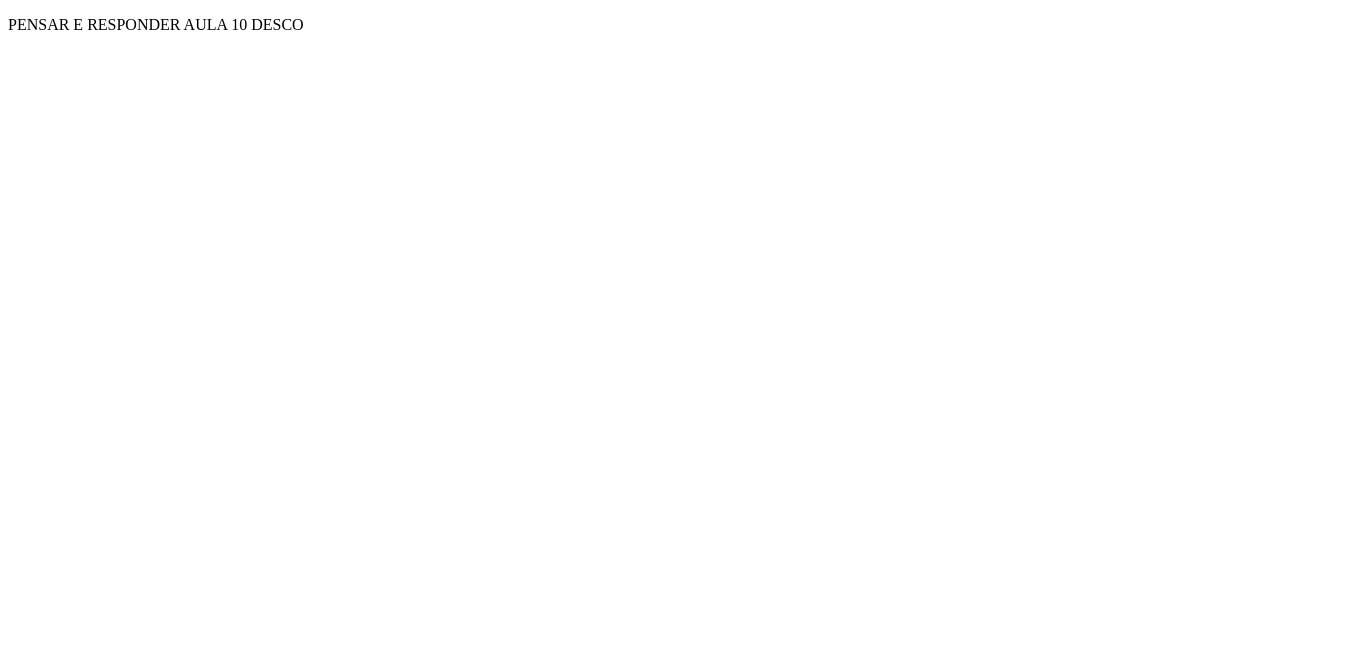
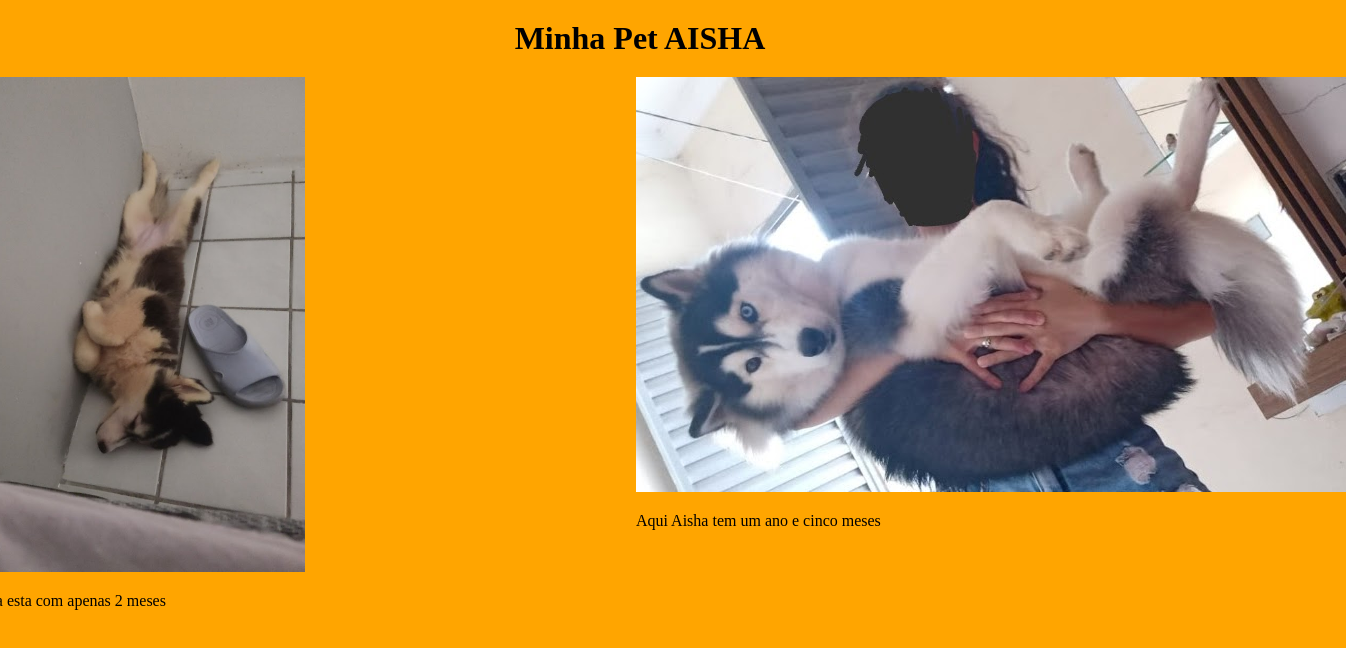
Before and after one commit to RBergg/P-R-AULA-10-DESCO, a plain HTML site: page index.html in a window 1280 px wide. Shown: the whole page, 1346 px wide, since content can reach past the window. Drawn offline with Linux system fonts and the light colour scheme.

Commit message:
Commit final

```diff
--- a/index.html
+++ b/index.html
@@ -1,9 +1,20 @@
 <!DOCTYPE html>
 <head>
     <title>Atividade Prática</title>
+    <link rel="stylesheet" href="style.css">
 </head>
 <body>
-    <p>PENSAR E RESPONDER AULA 10 DESCO</p>
+    <h1>Minha Pet AISHA</h1>
+    <div class="container">
+        <div>
+            <img class="AISHA2MESES" src="imagens/Aisha Filhote 2 meses.jpg" alt="AISHA2MESES">
+            <p>Aqui aisha esta com apenas 2 meses</p>
+        </div>
 
+        <div class="AISHAADULTA">
+            <img src="imagens/AISHA ADULTA 1 ano e 5 meses.jpg" alt="">
+            <p>Aqui Aisha tem um ano e cinco meses</p>
+        </div>
+    </div>
 </body>
 </html>
--- /dev/null
+++ b/style.css
@@ -0,0 +1,18 @@
+.container {
+    display: flex;
+    justify-content: center;
+}
+
+body{
+    background-color: orange;
+}
+
+h1 {
+    margin-top: 20px;
+    margin-bottom: 20px;
+    text-align: center;
+}
+
+.AISHA2MESES {
+    height: 50%;
+}
```
Also changed, not shown: imagens/AISHA ADULTA 1 ano e 5 meses.jpg (added), imagens/Aisha Filhote 2 meses.jpg (added).
